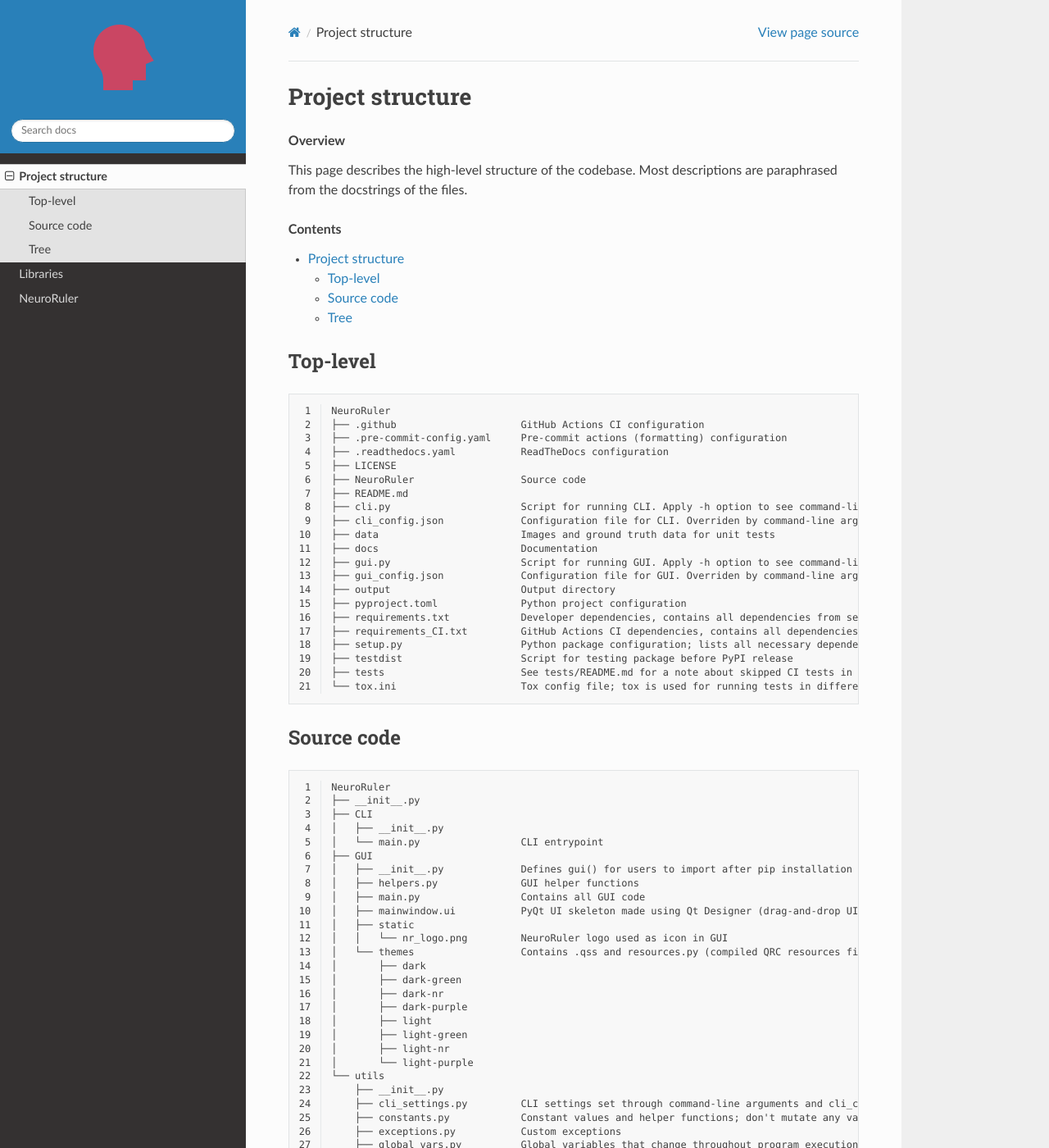
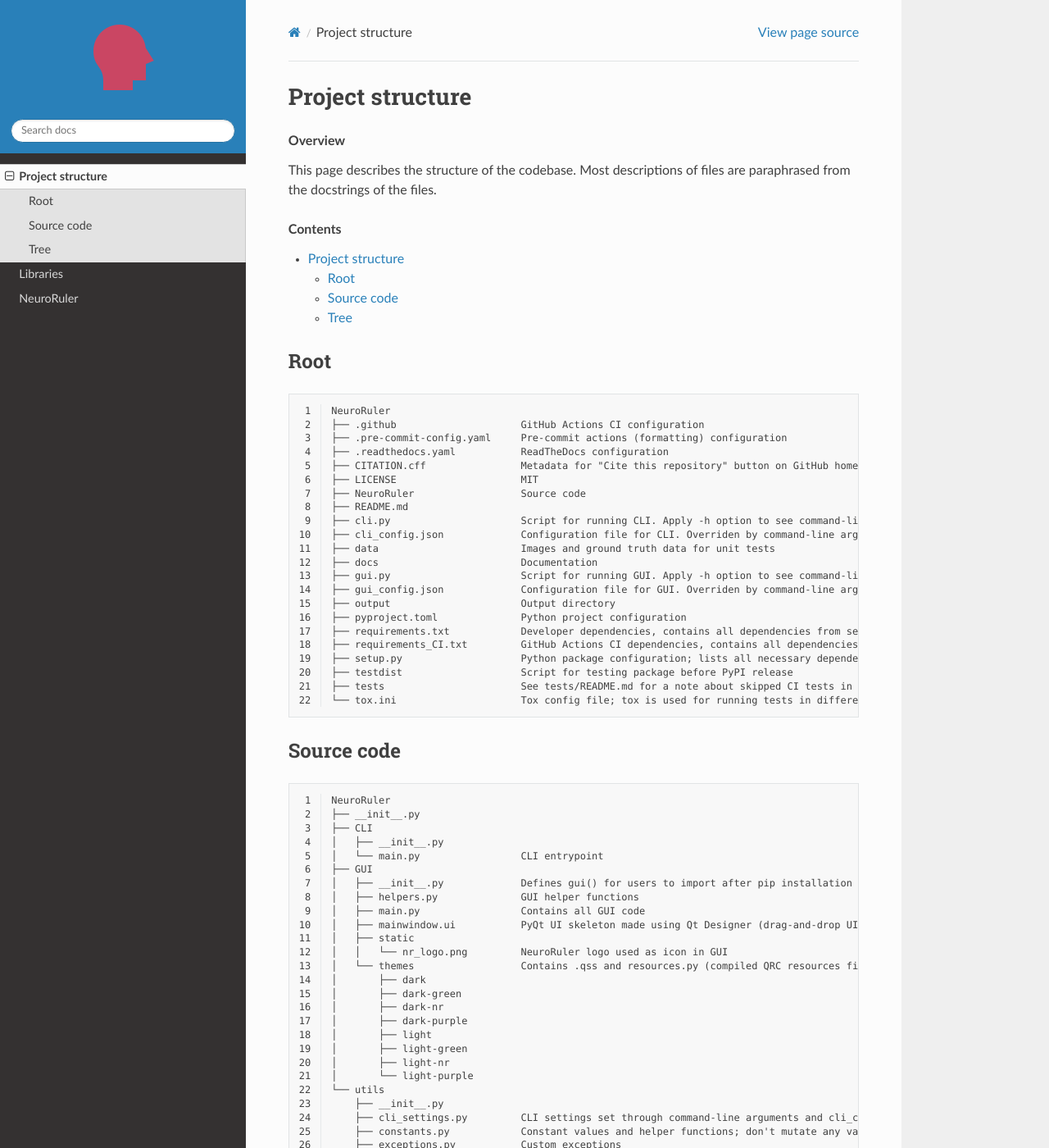
Before and after one commit to NIRALUser/NeuroRuler, a Sphinx documentation site: the page built from docs/structure.rst, in a window 1280 px wide and 1400 px high. Shown: the whole window at 82% size. Built offline with Sphinx 7.4.7 and the Read the Docs theme 2.0.0, drawn with Linux system fonts in a browser that asks for light colours.

Commit message:
#96
Pushing directly to main because this doesn't impact anything functionally.

```diff
--- a/docs/structure.rst
+++ b/docs/structure.rst
@@ -9,13 +9,13 @@ Project structure
 
 .. topic:: Overview
 
-    This page describes the high-level structure of the codebase. Most descriptions are paraphrased from the docstrings of the files.
+    This page describes the structure of the codebase. Most descriptions of files are paraphrased from the docstrings of the files.
 
 .. contents::
     :depth: 2
 
-Top-level
-#########
+Root
+####
 
 .. code-block:: text
     :linenos:
@@ -24,7 +24,8 @@ Top-level
     ├── .github                     GitHub Actions CI configuration
     ├── .pre-commit-config.yaml     Pre-commit actions (formatting) configuration
     ├── .readthedocs.yaml           ReadTheDocs configuration
-    ├── LICENSE
+    ├── CITATION.cff                Metadata for "Cite this repository" button on GitHub homepage
+    ├── LICENSE                     MIT
     ├── NeuroRuler                  Source code
     ├── README.md
     ├── cli.py                      Script for running CLI. Apply -h option to see command-line options
```
Also changed, not shown: 1 other file.
